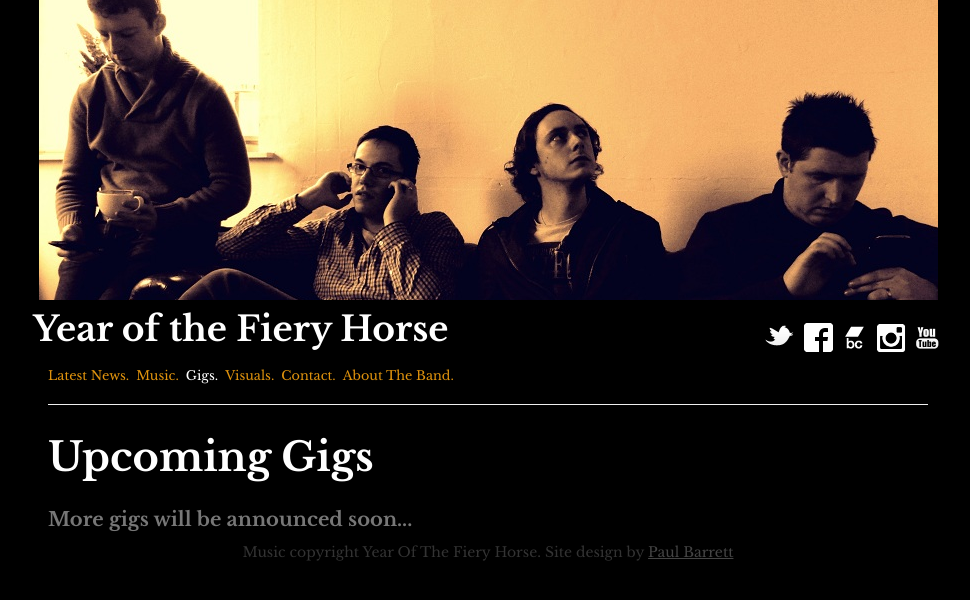
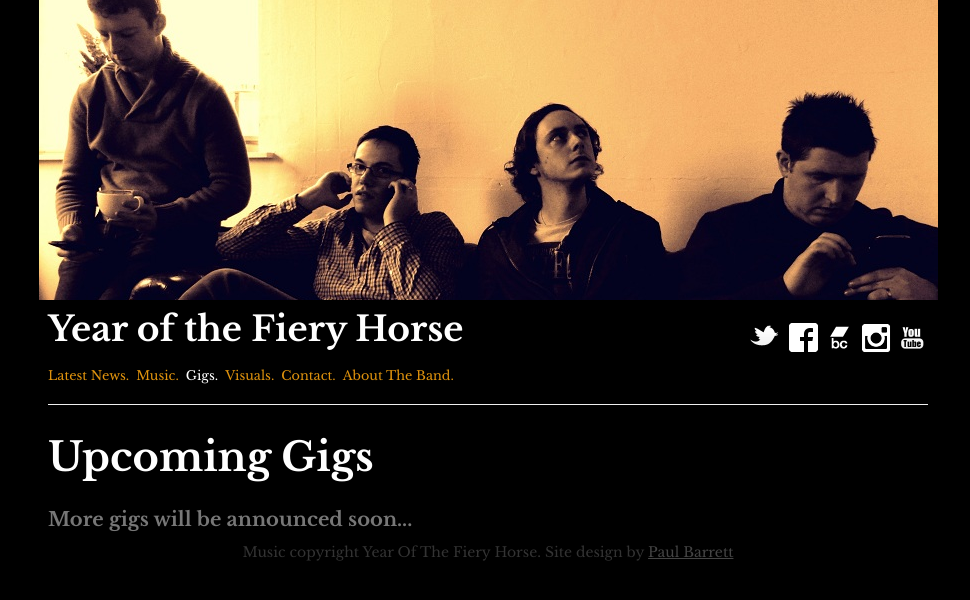
Before and after one commit to PaulBarrett79/yotfh, a Jekyll site: the page built from gigs.html, in a window 1280 px wide. Shown: the top 600 px of the page, without its empty margins (152-1122 px from the left). Built offline with Jekyll 4.4.1, drawn with Linux system fonts in a browser that asks for light colours; nearby versions of some CDN libraries; library files that are not in the unit come from our copies.

Commit message:
header text margin

```diff
--- a/_includes/header.html
+++ b/_includes/header.html
@@ -33,7 +33,7 @@
 </header>
 <div class="row">
 
-  <div class="text-right pull-right" id="social">
+  <div class="col-xs-12"><div class="text-right pull-right" id="social">
       <ul class="list-unstyled list-inline">
         <li><a href="https://twitter.com/yotfh" target="_blank"><img src="/img/twitter.png" alt="Twitter logo" title="@YOTFH on Twitter" class="img img-responsive"></a></li>
         <li><a href="https://www.facebook.com/YearoftheFieryHorse" target="_blank"><img src="/img/facebook.png" alt="Facebook logo" title="YOTFH on Facebook" class="img img-responsive"></a></li>
@@ -54,7 +54,7 @@
 
         <h1>Year of the Fiery Horse</h1>
 
-  </div>
+    </div></div>
 
 </div>
 <div class="row">
```
Lines whose indentation alone changed are shown as unchanged.
